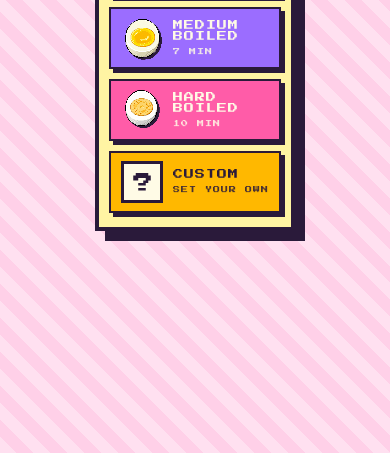
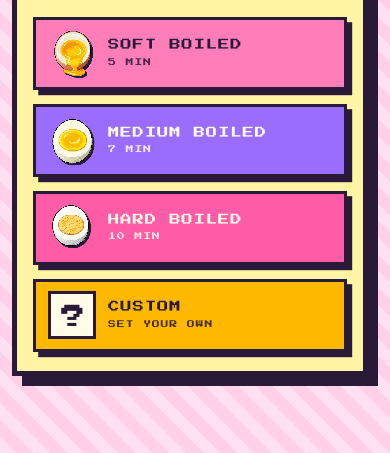
Before and after one commit to hlegiahan-coder/Egg-boiler, a plain HTML site: page index.html in a window 390 px wide. Shown: the part 391-844 px from the top of the page. Drawn offline with nearby package versions, Linux system fonts and the light colour scheme.

Commit message:
Tune frame sizing and responsive layout in styles.css

```diff
--- a/styles.css
+++ b/styles.css
@@ -8,7 +8,7 @@
   --frame-max-w: 400px;
   --frame-max-h: 700px;
   --frame-shadow: 10px;
-  --frame-pad: 80px;
+  --frame-pad: 24px;
   --frame-w: min(
     var(--frame-max-w),
     calc(100vw - var(--frame-pad) - var(--frame-shadow))
@@ -61,18 +61,20 @@ body {
       #ffe0f0 0 12px,
       #ffd0e8 12px 24px
     );
-  padding: 0;
-  overflow: hidden;
+  padding: 12px;
+  overflow-x: hidden;
 }
 
 .app {
-  width: 200px;
-  height: 400px;
+  width: var(--frame-w);
+  height: var(--frame-h);
+  max-width: 100%;
   position: relative;
   overflow: hidden;
   flex-shrink: 0;
-  border: 4px solid var(--ink);
-  box-shadow: 10px 10px 0 var(--ink);
+  border: clamp(3px, 1.5cqi, 6px) solid var(--ink);
+  box-shadow: var(--frame-shadow) var(--frame-shadow) 0 var(--ink);
+  margin: 0 var(--frame-shadow) var(--frame-shadow) 0;
   background: var(--landing-bg);
   container-type: inline-size;
   container-name: frame;
```
